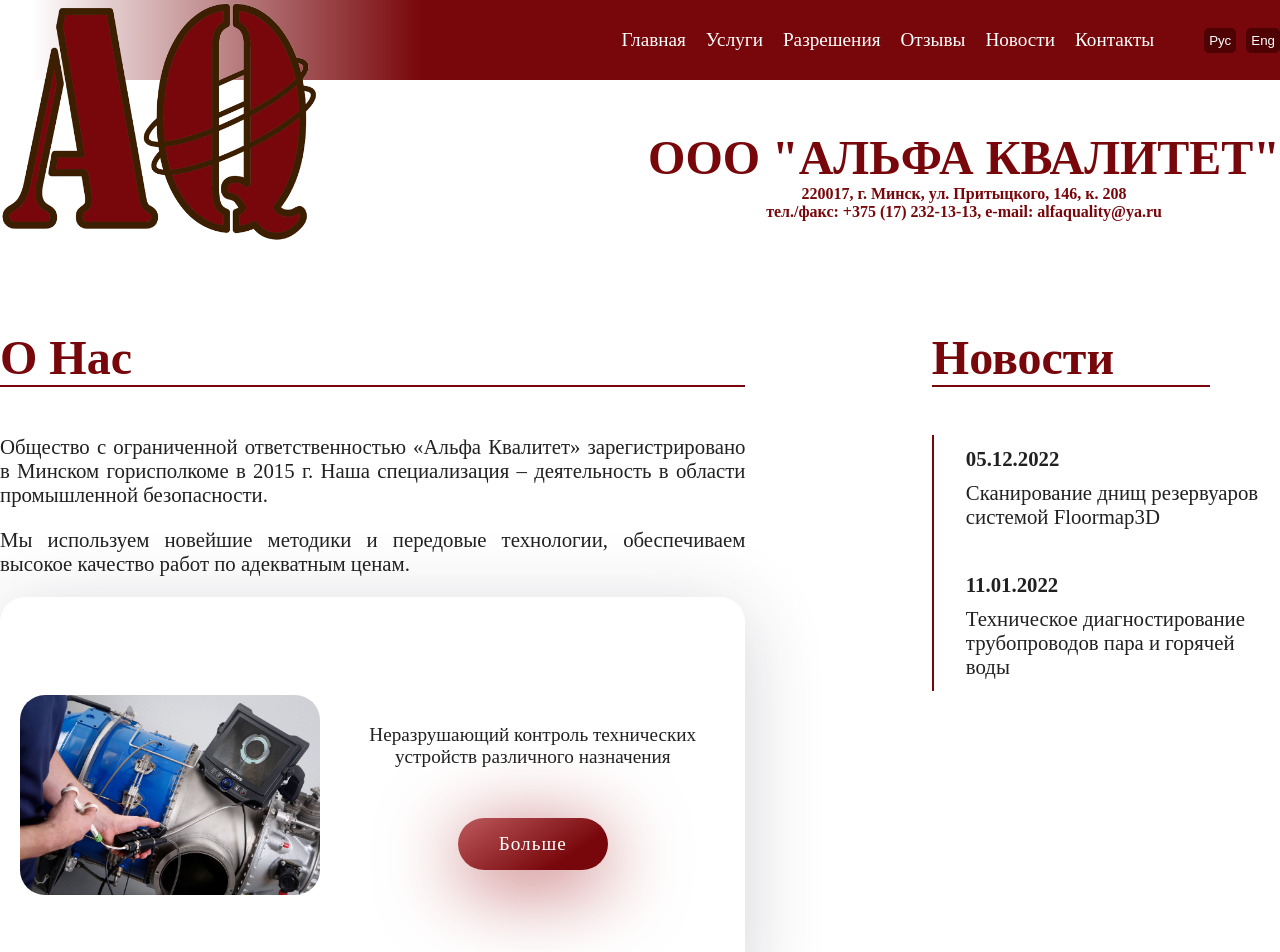
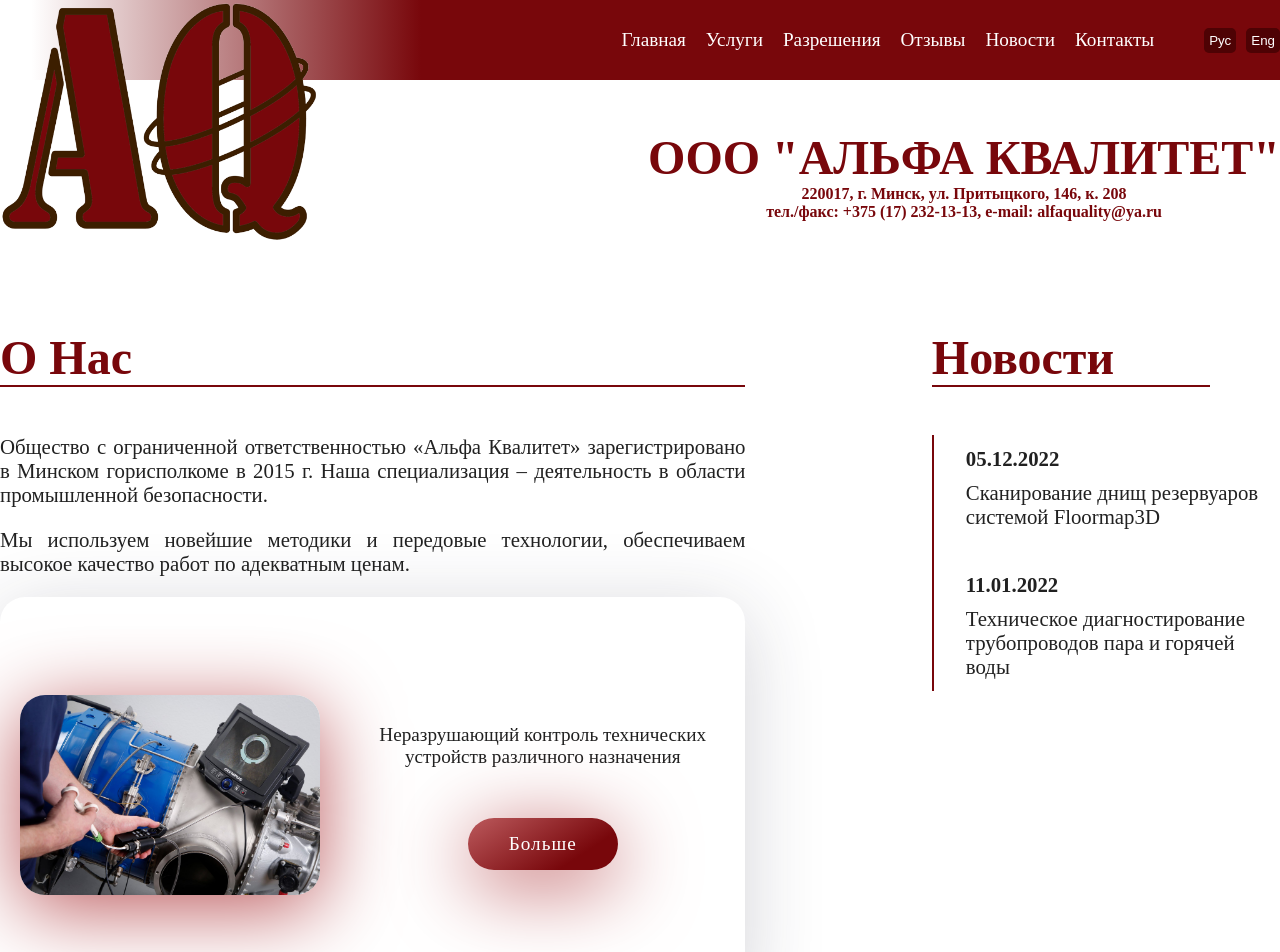
Before and after one commit to samolazoff/AQ-reactJS, a React (Create React App) app: page / in a window 1280 px wide. Shown: the top 952 px of the page. Built offline with nearby package versions, Linux system fonts and the light colour scheme.

Commit message:
change style in slider

```diff
--- a/src/components/SliderAbout/SliderAbout.sass
+++ b/src/components/SliderAbout/SliderAbout.sass
@@ -11,12 +11,13 @@
 .slide__item
 	justify-content: space-between
 	align-items: center
-	gap: 20px
+	gap: 40px
 	height: 300px
 	padding: 20px
 	border-radius: 25px
 .slide__img
 	img
+		box-shadow: 0px 14px 80px $primary-color-light
 		width: 300px
 		border-radius: 25px
 .slide__content
@@ -34,6 +35,7 @@
 	border-radius: 50px
 	color: $primary-color-txt
 	box-shadow: 0px 14px 80px $primary-color-light
+	text-transform: capitalize
 	text-decoration: none
 	font-weight: 500
 	justify-content: center
```
